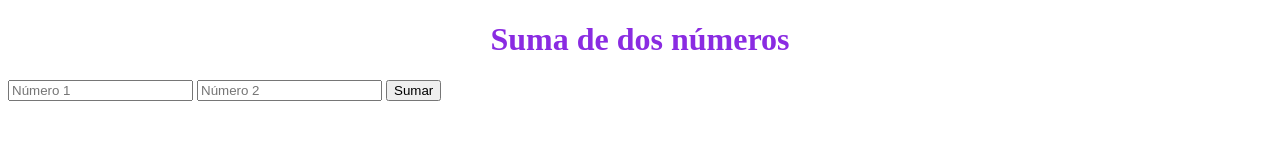
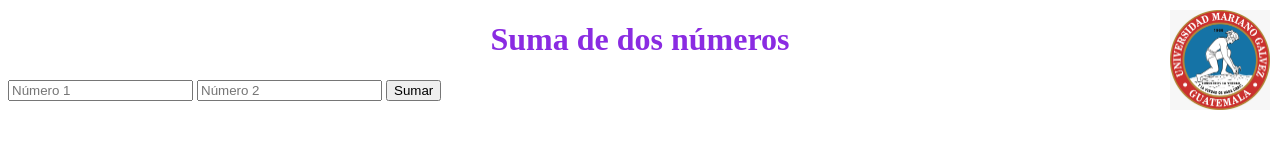
Before and after one commit to FerGV91/Prueba1, a plain HTML site: page index.html in a window 1280 px wide. Drawn offline with Linux system fonts and the light colour scheme.

Commit message:
Update index.html

```diff
--- a/index.html
+++ b/index.html
@@ -11,6 +11,7 @@
     <input type="number" id="num2" placeholder="Número 2">
     <button onclick="sumar()">Sumar</button>
 
+    <img src="logo.jpeg" alt="logo">
 
     <script src="app.js"></script>
 </body>
```
